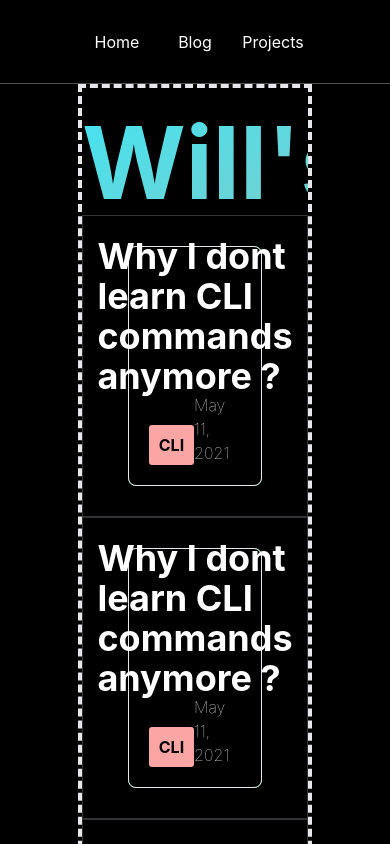
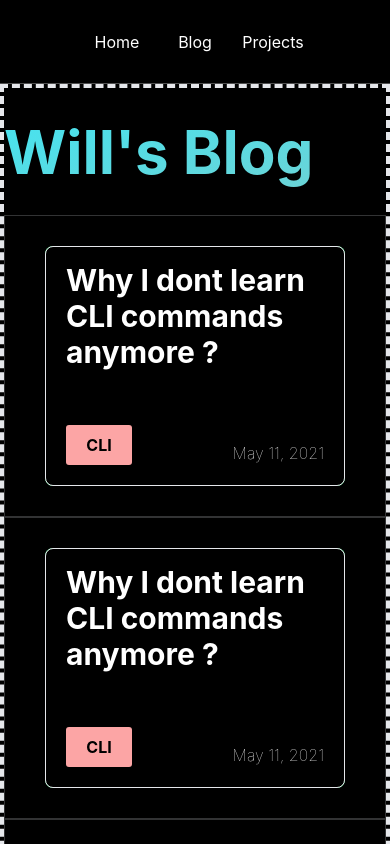
Before and after one commit to KabakaWilliam/wills-blog, a Next.js app: page / in a window 390 px wide. Shown: the top 844 px of the page. Built offline with nearby package versions, Linux system fonts and the light colour scheme.

Commit message:
added mobile cards view

```diff
--- a/components/ArticleCard.tsx
+++ b/components/ArticleCard.tsx
@@ -4,11 +4,11 @@ const ArticleCard = () => {
     <div className="w-[100%] h-max flex-col flex items-center justify-center border-y border-[1px] border-[#323334]">
       <div className="w-[100%] h-[300px] flex items-center justify-center  ">
         {/* actual card */}
-        <div className="w-[60%] h-[240px]  rounded-lg z-30 bg-green-400 group cursor-pointer  ">
+        <div className=" w-[300px] md:w-[60%] h-[240px]  rounded-lg z-30 bg-green-400 group cursor-pointer  ">
           <div className="w-[100%] h-[240px] border rounded-lg z-30 p-5 bg-black transition ease-in-out delay-150  group-hover:relative  group-hover:translate-y-5 group-hover:translate-x-10 ">
             {" "}
             {/*hover:border-[#EC519B]*/}
-            <div className="w-[100%] h-[50%] flex  items-center justify-center text-white text-4xl font-bold">
+            <div className="w-[100%] h-[50%] flex  items-center justify-center text-white text-3xl md:text-4xl font-bold">
               Why I dont learn CLI commands anymore ?
             </div>
             <div className="w-[100%] h-[50%] flex items-end text-white ">
--- a/pages/index.tsx
+++ b/pages/index.tsx
@@ -18,8 +18,8 @@ const Home: NextPage = () => {
       </Head>
       <div>
         <Navbar />
-        <div className="w-[60vw] h-max mx-[20vw] mt-[10vh] border-dashed border-4 ">
-          <div className="w-[100%] select-none h-[15vh]  text-[100px] font-bold textGradientWelcome animate-gradient-xy ">
+        <div className="w-[100vw] md:w-[60vw] h-max md:mx-[20vw] mt-[10vh] border-dashed border-4 ">
+          <div className="w-[100%] select-none h-[15vh] text-[60px] flex items-center md:block  md:text-[100px] font-bold textGradientWelcome animate-gradient-xy ">
             {"Will's Blog"}
           </div>
           <div className="w-[100%] h-max  flex items-center justify-center">
```
